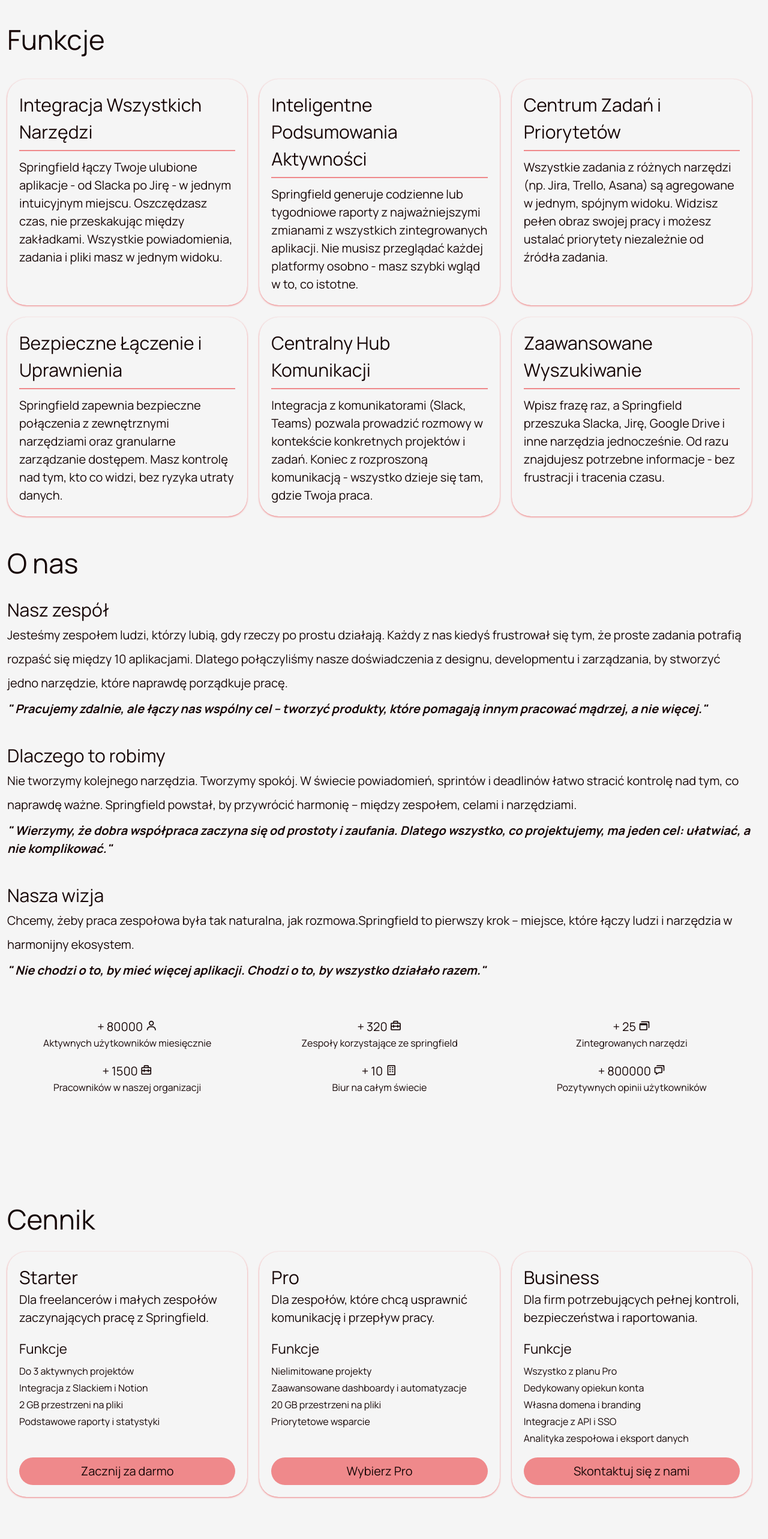
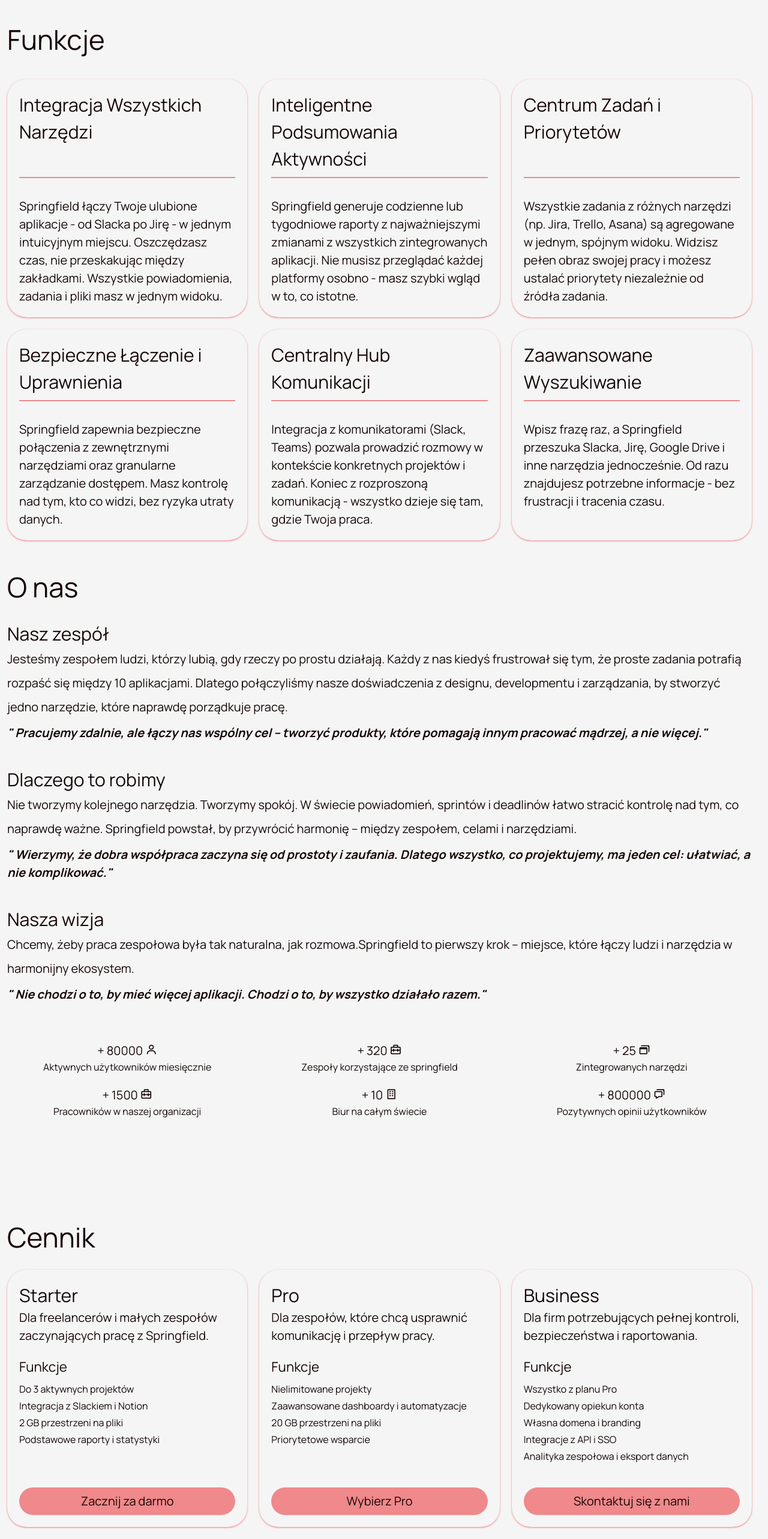
Before and after one commit to AdrianImiolek/springfield, a React (Vite) app: page / in a window 1280 px wide. Shown: the part 800-3366 px from the top of the page at 60% size. Built offline with nearby package versions, Linux system fonts and the light colour scheme.

Commit message:
Added subgrid to the cards

```diff
--- a/src/components/functions/Functions.jsx
+++ b/src/components/functions/Functions.jsx
@@ -36,7 +36,7 @@
       <h2 className="functions__title text-h2 mt-5 mb-5" id="features">
         Funkcje
       </h2>
-      <div className="functions__cards mt-3 grid justify-center gap-5 md:grid-cols-2 xl:grid-cols-3">
+      <div className="functions__cards mt-3 grid grid-rows-[repeat(auto-fill,_auto_1fr)] justify-center gap-5 md:grid-cols-2 xl:grid-cols-3">
         {cardInfo.map((card, index) => (
           <FunctionsCard
             key={index}
--- a/src/components/functions/FunctionsCard.jsx
+++ b/src/components/functions/FunctionsCard.jsx
@@ -1,8 +1,6 @@
 export default function FunctionsCard({ title, text }) {
   return (
-    <div
-      className="card shadow-main rounded-4xl p-5 shadow-sm duration-300 hover:shadow-xl"
-    >
+    <div className="card shadow-main row-span-2 grid grid-rows-subgrid rounded-4xl p-5 shadow-sm duration-300 hover:shadow-xl">
       <h3 className="card__title text-h3 border-main border-b-2 pb-2">
         {title}
       </h3>
--- a/src/components/prices/Prices.jsx
+++ b/src/components/prices/Prices.jsx
@@ -46,7 +46,7 @@
       <h2 className="prices__title text-h2 mt-5 mb-5" id="prices">
         Cennik
       </h2>
-      <div className="prices__cards grid justify-center gap-5 md:grid-cols-3">
+      <div className="prices__cards grid grid-rows-[1fr_auto] justify-center gap-5 md:grid-cols-3">
         {pricesCards.map((card, index) => (
           <PricesCard
             key={index}
--- a/src/components/prices/PricesCard.jsx
+++ b/src/components/prices/PricesCard.jsx
@@ -1,6 +1,6 @@
 export default function PricesCard({ title, text, features, button }) {
   return (
-    <div className="price-card shadow-main flex flex-col justify-between rounded-4xl p-5 shadow-sm duration-300 hover:shadow-xl">
+    <div className="price-card shadow-main row-span-2 grid grid-rows-subgrid justify-between rounded-4xl p-5 shadow-sm duration-300 hover:shadow-xl">
       <div className="price-card__container">
         <h3 className="price-card__title text-h3">{title}</h3>
 
@@ -8,10 +8,7 @@
         <h4 className="price-card__functions text-h4 mt-5">Funkcje</h4>
         <ul className="price-card__list mt-1 inline-block">
           {features.map((feature, index) => (
-            <li
-              key={index}
-              className="price-card__list-item text-body-sm mt-1"
-            >
+            <li key={index} className="price-card__list-item text-body-sm mt-1">
               {feature}
             </li>
           ))}
```
